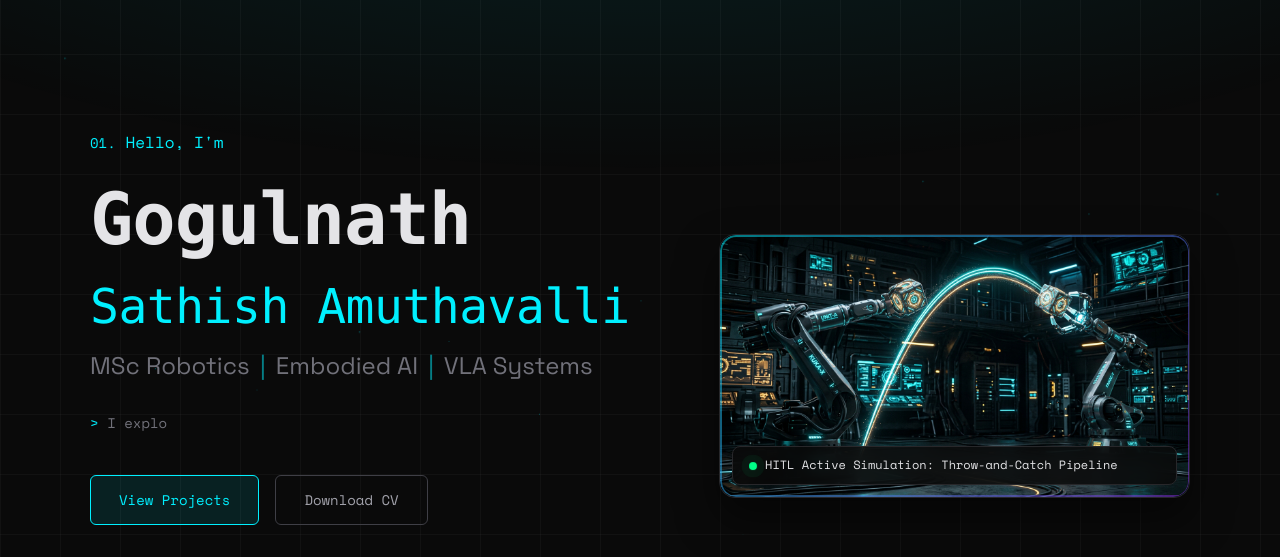
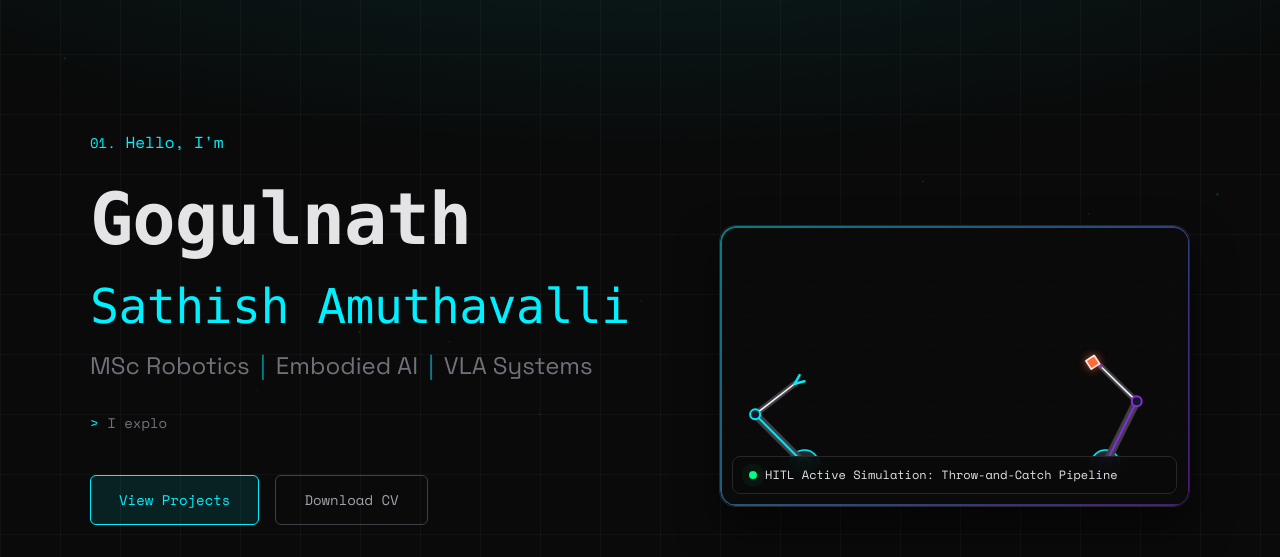
Before and after one commit to GogulnathSA123/Portfolio, a plain HTML site: page index.html in a window 1280 px wide. Shown: the part 66-623 px from the top of the page. Drawn offline with nearby package versions, Linux system fonts and the light colour scheme.

Commit message:
Replace static hero visual with active HTML5 Canvas robot throw-and-catch simulation

```diff
--- a/css/style.css
+++ b/css/style.css
@@ -1406,11 +1406,11 @@ img {
     100% { background-position: 0% -200%; }
 }
 
-.visual-img {
+.visual-canvas {
     width: 100%;
-    height: auto;
-    object-fit: cover;
+    height: 280px;
     display: block;
+    background: var(--bg-deep);
 }
 
 .visual-label {
--- a/index.html
+++ b/index.html
@@ -88,7 +88,7 @@
             <div class="hero-visual">
                 <div class="visual-card">
                     <div class="visual-scanner"></div>
-                    <img src="assets/robot_throw_catch.jpg" alt="Trajectory-based robot throw and catch visualization" class="visual-img">
+                    <canvas id="robotCanvas" class="visual-canvas"></canvas>
                     <div class="visual-label">
                         <span class="pulse-dot"></span>
                         HITL Active Simulation: Throw-and-Catch Pipeline
@@ -515,5 +515,6 @@
     </footer>
 
     <script src="js/main.js"></script>
+    <script src="js/robot-animation.js"></script>
 </body>
 </html>
--- /dev/null
+++ b/js/robot-animation.js
@@ -0,0 +1,486 @@
+/* ============================================================================
+   Robotic Arm Throw-and-Catch Canvas Simulation
+   ============================================================================ */
+class RobotAnimation {
+    constructor(canvasId) {
+        this.canvas = document.getElementById(canvasId);
+        if (!this.canvas) return;
+        this.ctx = this.canvas.getContext('2d');
+        this.width = this.canvas.width;
+        this.height = this.canvas.height;
+
+        // Colors matching design system
+        this.colors = {
+            cyan: '#00F0FF',
+            purple: '#8A2BE2',
+            green: '#00FF88',
+            orange: '#FF6B35',
+            bg: '#111827',
+            border: '#27272A',
+            text: '#E4E4E7'
+        };
+
+        // State Machine
+        // 0: Windup (Left arm preparing)
+        // 1: Throw swing (Left arm releasing cube)
+        // 2: In Flight (Cube traveling, right arm tracking)
+        // 3: Catch & Recoil (Right arm catching and absorbing impact)
+        // 4: Return & Reset (Right arm returns to home, fades out cube)
+        this.state = 0;
+        this.timer = 0;
+
+        // Physics/Trajectory parameters
+        this.gravity = 0.15;
+        this.cube = {
+            x: 0,
+            y: 0,
+            vx: 0,
+            vy: 0,
+            size: 10,
+            rotation: 0,
+            vRot: 0.1,
+            trail: []
+        };
+
+        // Initialize Robotic Arms
+        // Segment lengths
+        this.armL1 = 70;
+        this.armL2 = 50;
+
+        this.leftArm = {
+            baseX: 0,
+            baseY: 0,
+            theta1: -Math.PI / 4,
+            theta2: -Math.PI / 2,
+            targetTheta1: -Math.PI / 4,
+            targetTheta2: -Math.PI / 2,
+            gripperOpen: false
+        };
+
+        this.rightArm = {
+            baseX: 0,
+            baseY: 0,
+            theta1: -3 * Math.PI / 4,
+            theta2: -Math.PI / 2,
+            targetTheta1: -3 * Math.PI / 4,
+            targetTheta2: -Math.PI / 2,
+            gripperOpen: true
+        };
+
+        this.initSize();
+        window.addEventListener('resize', () => this.initSize());
+        this.loop();
+    }
+
+    initSize() {
+        const rect = this.canvas.getBoundingClientRect();
+        this.width = rect.width * window.devicePixelRatio;
+        this.height = rect.height * window.devicePixelRatio;
+        this.canvas.width = this.width;
+        this.canvas.height = this.height;
+        this.ctx.scale(window.devicePixelRatio, window.devicePixelRatio);
+
+        // Reset logical dimensions
+        this.logicalWidth = rect.width;
+        this.logicalHeight = rect.height;
+
+        // Base positions relative to canvas size
+        this.leftArm.baseX = this.logicalWidth * 0.18;
+        this.leftArm.baseY = this.logicalHeight * 0.85;
+
+        this.rightArm.baseX = this.logicalWidth * 0.82;
+        this.rightArm.baseY = this.logicalHeight * 0.85;
+    }
+
+    // Solve Inverse Kinematics for a 2-segment arm
+    // Given target (tx, ty) and base (bx, by), returns segment angles {theta1, theta2}
+    solveIK(tx, ty, bx, by, flip = 1) {
+        const dx = tx - bx;
+        const dy = ty - by;
+        const d = Math.sqrt(dx * dx + dy * dy);
+
+        // Clamp target to maximum reach
+        const maxReach = (this.armL1 + this.armL2) * 0.99;
+        let targetX = tx;
+        let targetY = ty;
+        if (d > maxReach) {
+            const angle = Math.atan2(dy, dx);
+            targetX = bx + Math.cos(angle) * maxReach;
+            targetY = by + Math.sin(angle) * maxReach;
+        }
+
+        const ndx = targetX - bx;
+        const ndy = targetY - by;
+        const nd = Math.sqrt(ndx * ndx + ndy * ndy);
+
+        // Law of Cosines for Elbow Angle
+        const cosElbow = (nd * nd - this.armL1 * this.armL1 - this.armL2 * this.armL2) / (2 * this.armL1 * this.armL2);
+        const theta2 = flip * Math.acos(Math.max(-1, Math.min(1, cosElbow)));
+
+        // Shoulder Angle
+        const phi1 = Math.atan2(ndy, ndx);
+        const phi2 = Math.atan2(this.armL2 * Math.sin(theta2), this.armL1 + this.armL2 * Math.cos(theta2));
+        const theta1 = phi1 - phi2;
+
+        return { theta1, theta2 };
+    }
+
+    // Forward Kinematics to find gripper tip position
+    solveFK(arm, baseX, baseY) {
+        const x1 = baseX + this.armL1 * Math.cos(arm.theta1);
+        const y1 = baseY + this.armL1 * Math.sin(arm.theta1);
+        const x2 = x1 + this.armL2 * Math.cos(arm.theta1 + arm.theta2);
+        const y2 = y1 + this.armL2 * Math.sin(arm.theta1 + arm.theta2);
+        return { x1, y1, x2, y2 };
+    }
+
+    update() {
+        this.timer++;
+
+        // State Transitions and Arm Targets
+        switch (this.state) {
+            case 0: // Windup (Preparatory phase)
+                // Left arm winds back
+                this.leftArm.gripperOpen = false;
+                const windTargetX = this.leftArm.baseX - 40;
+                const windTargetY = this.leftArm.baseY - 50;
+                const windAngles = this.solveIK(windTargetX, windTargetY, this.leftArm.baseX, this.leftArm.baseY, 1);
+                this.leftArm.targetTheta1 = windAngles.theta1;
+                this.leftArm.targetTheta2 = windAngles.theta2;
+
+                // Right arm waits in ready position
+                this.rightArm.gripperOpen = true;
+                const rightReadyX = this.rightArm.baseX - 30;
+                const rightReadyY = this.rightArm.baseY - 70;
+                const rightAngles = this.solveIK(rightReadyX, rightReadyY, this.rightArm.baseX, this.rightArm.baseY, -1);
+                this.rightArm.targetTheta1 = rightAngles.theta1;
+                this.rightArm.targetTheta2 = rightAngles.theta2;
+
+                if (this.timer > 50) {
+                    this.state = 1;
+                    this.timer = 0;
+                }
+                break;
+
+            case 1: // Throw swing
+                // Left arm swings forward rapidly
+                const throwTargetX = this.leftArm.baseX + 50;
+                const throwTargetY = this.leftArm.baseY - 110;
+                const throwAngles = this.solveIK(throwTargetX, throwTargetY, this.leftArm.baseX, this.leftArm.baseY, 1);
+                this.leftArm.targetTheta1 = throwAngles.theta1;
+                this.leftArm.targetTheta2 = throwAngles.theta2;
+
+                // Release point
+                if (this.timer === 15) {
+                    const tip = this.solveFK(this.leftArm, this.leftArm.baseX, this.leftArm.baseY);
+                    this.cube.x = tip.x2;
+                    this.cube.y = tip.y2;
+
+                    // Dynamic launch velocity based on target distance
+                    const dx = (this.rightArm.baseX - 50) - tip.x2;
+                    const dy = (this.rightArm.baseY - 120) - tip.y2;
+                    const flightTime = 40;
+
+                    this.cube.vx = dx / flightTime;
+                    this.cube.vy = (dy - 0.5 * this.gravity * flightTime * flightTime) / flightTime;
+                    this.cube.trail = [];
+                    this.cube.rotation = 0;
+                    this.cube.vRot = 0.15;
+                    this.leftArm.gripperOpen = true; // Open gripper to release
+                }
+
+                if (this.timer > 20) {
+                    this.state = 2;
+                    this.timer = 0;
+                }
+                break;
+
+            case 2: // In Flight
+                // Apply Gravity to Cube
+                this.cube.x += this.cube.vx;
+                this.cube.y += this.cube.vy;
+                this.cube.vy += this.gravity;
+                this.cube.rotation += this.cube.vRot;
+
+                // Save trail
+                this.cube.trail.push({ x: this.cube.x, y: this.cube.y });
+                if (this.cube.trail.length > 15) this.cube.trail.shift();
+
+                // Left arm returns to resting position
+                const leftRestX = this.leftArm.baseX - 10;
+                const leftRestY = this.leftArm.baseY - 80;
+                const leftRestAngles = this.solveIK(leftRestX, leftRestY, this.leftArm.baseX, this.leftArm.baseY, 1);
+                this.leftArm.targetTheta1 = leftRestAngles.theta1;
+                this.leftArm.targetTheta2 = leftRestAngles.theta2;
+
+                // Right arm tracks the incoming cube
+                // Gripper tracks the cube's horizontal trajectory but ready to intercept
+                const rightTrackX = Math.max(this.leftArm.baseX + 100, Math.min(this.cube.x, this.rightArm.baseX));
+                const rightTrackY = Math.min(this.cube.y, this.rightArm.baseY - 50);
+                const rightTrackAngles = this.solveIK(rightTrackX, rightTrackY, this.rightArm.baseX, this.rightArm.baseY, -1);
+                this.rightArm.targetTheta1 = rightTrackAngles.theta1;
+                this.rightArm.targetTheta2 = rightTrackAngles.theta2;
+
+                // Check for catch (proximity to right gripper tip)
+                const rightTip = this.solveFK(this.rightArm, this.rightArm.baseX, this.rightArm.baseY);
+                const catchDist = Math.hypot(this.cube.x - rightTip.x2, this.cube.y - rightTip.y2);
+
+                if (catchDist < 15 || this.cube.x >= rightTip.x2) {
+                    this.cube.x = rightTip.x2;
+                    this.cube.y = rightTip.y2;
+                    this.rightArm.gripperOpen = false; // Close gripper to catch
+                    this.state = 3;
+                    this.timer = 0;
+                }
+                break;
+
+            case 3: // Catch & Recoil
+                // Move cube with right arm tip
+                const rightTipPos = this.solveFK(this.rightArm, this.rightArm.baseX, this.rightArm.baseY);
+                this.cube.x = rightTipPos.x2;
+                this.cube.y = rightTipPos.y2;
+
+                // Recoil absorption position (absorb momentum by pulling back)
+                const recoilX = this.rightArm.baseX + 30;
+                const recoilY = this.rightArm.baseY - 40;
+                const recoilAngles = this.solveIK(recoilX, recoilY, this.rightArm.baseX, this.rightArm.baseY, -1);
+                this.rightArm.targetTheta1 = recoilAngles.theta1;
+                this.rightArm.targetTheta2 = recoilAngles.theta2;
+
+                if (this.timer > 15) {
+                    this.state = 4;
+                    this.timer = 0;
+                }
+                break;
+
+            case 4: // Return & Reset
+                // Move cube with right arm tip
+                const rightTipPos2 = this.solveFK(this.rightArm, this.rightArm.baseX, this.rightArm.baseY);
+                this.cube.x = rightTipPos2.x2;
+                this.cube.y = rightTipPos2.y2;
+
+                // Return to home position
+                const rightHomeX = this.rightArm.baseX + 10;
+                const rightHomeY = this.rightArm.baseY - 80;
+                const rightHomeAngles = this.solveIK(rightHomeX, rightHomeY, this.rightArm.baseX, this.rightArm.baseY, -1);
+                this.rightArm.targetTheta1 = rightHomeAngles.theta1;
+                this.rightArm.targetTheta2 = rightHomeAngles.theta2;
+
+                // Left arm moves to rest/grab next cube
+                const leftReadyX2 = this.leftArm.baseX - 20;
+                const leftReadyY2 = this.leftArm.baseY - 60;
+                const leftReadyAngles2 = this.solveIK(leftReadyX2, leftReadyY2, this.leftArm.baseX, this.leftArm.baseY, 1);
+                this.leftArm.targetTheta1 = leftReadyAngles2.theta1;
+                this.leftArm.targetTheta2 = leftReadyAngles2.theta2;
+
+                if (this.timer > 30) {
+                    this.state = 0;
+                    this.timer = 0;
+                }
+                break;
+        }
+
+        // Interpolate arm angles toward target for smooth organic movement
+        const lerpSpeed = 0.12;
+        this.leftArm.theta1 += (this.leftArm.targetTheta1 - this.leftArm.theta1) * lerpSpeed;
+        this.leftArm.theta2 += (this.leftArm.targetTheta2 - this.leftArm.theta2) * lerpSpeed;
+
+        const rightLerpSpeed = this.state === 2 ? 0.25 : 0.12; // Track faster in flight
+        this.rightArm.theta1 += (this.rightArm.targetTheta1 - this.rightArm.theta1) * rightLerpSpeed;
+        this.rightArm.theta2 += (this.rightArm.targetTheta2 - this.rightArm.theta2) * rightLerpSpeed;
+    }
+
+    drawArm(arm, baseX, baseY, accentColor) {
+        const joints = this.solveFK(arm, baseX, baseY);
+
+        // Draw Base Joint pedestal
+        this.ctx.fillStyle = this.colors.border;
+        this.ctx.beginPath();
+        this.ctx.arc(baseX, baseY, 14, Math.PI, 0);
+        this.ctx.fill();
+        this.ctx.strokeStyle = this.colors.cyan;
+        this.ctx.lineWidth = 1.5;
+        this.ctx.stroke();
+
+        // Draw Segment 1 (Shoulder to Elbow)
+        this.ctx.strokeStyle = '#3F3F46';
+        this.ctx.lineWidth = 8;
+        this.ctx.lineCap = 'round';
+        this.ctx.beginPath();
+        this.ctx.moveTo(baseX, baseY);
+        this.ctx.lineTo(joints.x1, joints.y1);
+        this.ctx.stroke();
+
+        // Inner Segment 1 detailing (wireframe glow)
+        this.ctx.strokeStyle = accentColor;
+        this.ctx.lineWidth = 2;
+        this.ctx.beginPath();
+        this.ctx.moveTo(baseX, baseY);
+        this.ctx.lineTo(joints.x1, joints.y1);
+        this.ctx.stroke();
+
+        // Draw Shoulder Joint
+        this.ctx.fillStyle = this.colors.bg;
+        this.ctx.strokeStyle = accentColor;
+        this.ctx.lineWidth = 2;
+        this.ctx.beginPath();
+        this.ctx.arc(baseX, baseY, 6, 0, 2 * Math.PI);
+        this.ctx.fill();
+        this.ctx.stroke();
+
+        // Draw Segment 2 (Elbow to Gripper)
+        this.ctx.strokeStyle = '#3F3F46';
+        this.ctx.lineWidth = 6;
+        this.ctx.beginPath();
+        this.ctx.moveTo(joints.x1, joints.y1);
+        this.ctx.lineTo(joints.x2, joints.y2);
+        this.ctx.stroke();
+
+        this.ctx.strokeStyle = '#FFFFFF';
+        this.ctx.lineWidth = 1.5;
+        this.ctx.beginPath();
+        this.ctx.moveTo(joints.x1, joints.y1);
+        this.ctx.lineTo(joints.x2, joints.y2);
+        this.ctx.stroke();
+
+        // Draw Elbow Joint
+        this.ctx.fillStyle = this.colors.bg;
+        this.ctx.strokeStyle = accentColor;
+        this.ctx.lineWidth = 2;
+        this.ctx.beginPath();
+        this.ctx.arc(joints.x1, joints.y1, 5, 0, 2 * Math.PI);
+        this.ctx.fill();
+        this.ctx.stroke();
+
+        // Draw Gripper / Tool Head
+        const handAngle = arm.theta1 + arm.theta2;
+        const gripSize = 10;
+        this.ctx.strokeStyle = accentColor;
+        this.ctx.lineWidth = 2.5;
+
+        // Draw two fingers
+        const fAngle = arm.gripperOpen ? 0.4 : 0.15;
+
+        // Upper finger
+        this.ctx.beginPath();
+        this.ctx.moveTo(joints.x2, joints.y2);
+        this.ctx.lineTo(
+            joints.x2 + gripSize * Math.cos(handAngle - fAngle),
+            joints.y2 + gripSize * Math.sin(handAngle - fAngle)
+        );
+        this.ctx.stroke();
+
+        // Lower finger
+        this.ctx.beginPath();
+        this.ctx.moveTo(joints.x2, joints.y2);
+        this.ctx.lineTo(
+            joints.x2 + gripSize * Math.cos(handAngle + fAngle),
+            joints.y2 + gripSize * Math.sin(handAngle + fAngle)
+        );
+        this.ctx.stroke();
+    }
+
+    draw() {
+        this.ctx.clearRect(0, 0, this.logicalWidth, this.logicalHeight);
+
+        // Draw grid background helper lines (matching body grid)
+        this.ctx.strokeStyle = 'rgba(255, 255, 255, 0.02)';
+        this.ctx.lineWidth = 1;
+        const gridSize = 30;
+        for (let x = 0; x < this.logicalWidth; x += gridSize) {
+            this.ctx.beginPath();
+            this.ctx.moveTo(x, 0);
+            this.ctx.lineTo(x, this.logicalHeight);
+            this.ctx.stroke();
+        }
+        for (let y = 0; y < this.logicalHeight; y += gridSize) {
+            this.ctx.beginPath();
+            this.ctx.moveTo(0, y);
+            this.ctx.lineTo(this.logicalWidth, y);
+            this.ctx.stroke();
+        }
+
+        // Draw Trajectory Parabolic Guide (dotted)
+        if (this.state === 2) {
+            this.ctx.strokeStyle = 'rgba(0, 240, 255, 0.15)';
+            this.ctx.lineWidth = 1;
+            this.ctx.setLineDash([4, 4]);
+            this.ctx.beginPath();
+            this.ctx.moveTo(this.leftArm.baseX + 30, this.leftArm.baseY - 90);
+            this.ctx.quadraticCurveTo(
+                this.logicalWidth * 0.5,
+                this.logicalHeight * 0.1,
+                this.rightArm.baseX - 30,
+                this.rightArm.baseY - 70
+            );
+            this.ctx.stroke();
+            this.ctx.setLineDash([]); // Reset
+        }
+
+        // Draw Motion Trail of Cube
+        if (this.state === 2 && this.cube.trail.length > 1) {
+            this.ctx.beginPath();
+            this.ctx.moveTo(this.cube.trail[0].x, this.cube.trail[0].y);
+            for (let i = 1; i < this.cube.trail.length; i++) {
+                this.ctx.lineTo(this.cube.trail[i].x, this.cube.trail[i].y);
+            }
+            this.ctx.strokeStyle = 'rgba(0, 255, 136, 0.3)';
+            this.ctx.lineWidth = 4;
+            this.ctx.lineCap = 'round';
+            this.ctx.lineJoin = 'round';
+            this.ctx.stroke();
+
+            this.ctx.strokeStyle = 'rgba(0, 240, 255, 0.6)';
+            this.ctx.lineWidth = 1.5;
+            this.ctx.stroke();
+        }
+
+        // Draw Left Arm (Thrower, Cyan accent)
+        this.drawArm(this.leftArm, this.leftArm.baseX, this.leftArm.baseY, this.colors.cyan);
+
+        // Draw Right Arm (Catcher, Purple/Orange accent)
+        this.drawArm(this.rightArm, this.rightArm.baseX, this.rightArm.baseY, this.colors.purple);
+
+        // Draw Cube
+        if (this.state === 2 || this.state === 3 || (this.state === 4 && this.timer < 20)) {
+            this.ctx.save();
+            this.ctx.translate(this.cube.x, this.cube.y);
+            this.ctx.rotate(this.cube.rotation);
+
+            // Draw glowing cube
+            this.ctx.fillStyle = this.colors.orange;
+            this.ctx.shadowColor = this.colors.orange;
+            this.ctx.shadowBlur = 10;
+            this.ctx.fillRect(-this.cube.size / 2, -this.cube.size / 2, this.cube.size, this.cube.size);
+
+            this.ctx.strokeStyle = '#FFFFFF';
+            this.ctx.lineWidth = 1.5;
+            this.ctx.shadowBlur = 0; // reset
+            this.ctx.strokeRect(-this.cube.size / 2, -this.cube.size / 2, this.cube.size, this.cube.size);
+
+            this.ctx.restore();
+        } else if (this.state === 0) {
+            // Draw next cube loading in left gripper tip
+            const leftTip = this.solveFK(this.leftArm, this.leftArm.baseX, this.leftArm.baseY);
+            this.ctx.save();
+            this.ctx.translate(leftTip.x2, leftTip.y2);
+            // Slowly pulsing/glowing loader cube
+            const scale = 0.5 + 0.3 * Math.abs(Math.sin(this.timer * 0.08));
+            this.ctx.fillStyle = this.colors.orange;
+            this.ctx.globalAlpha = 0.8;
+            this.ctx.fillRect(-this.cube.size * scale / 2, -this.cube.size * scale / 2, this.cube.size * scale, this.cube.size * scale);
+            this.ctx.restore();
+        }
+    }
+
+    loop() {
+        this.update();
+        this.draw();
+        requestAnimationFrame(() => this.loop());
+    }
+}
+
+// Instantiate on load
+document.addEventListener('DOMContentLoaded', () => {
+    new RobotAnimation('robotCanvas');
+});
```
